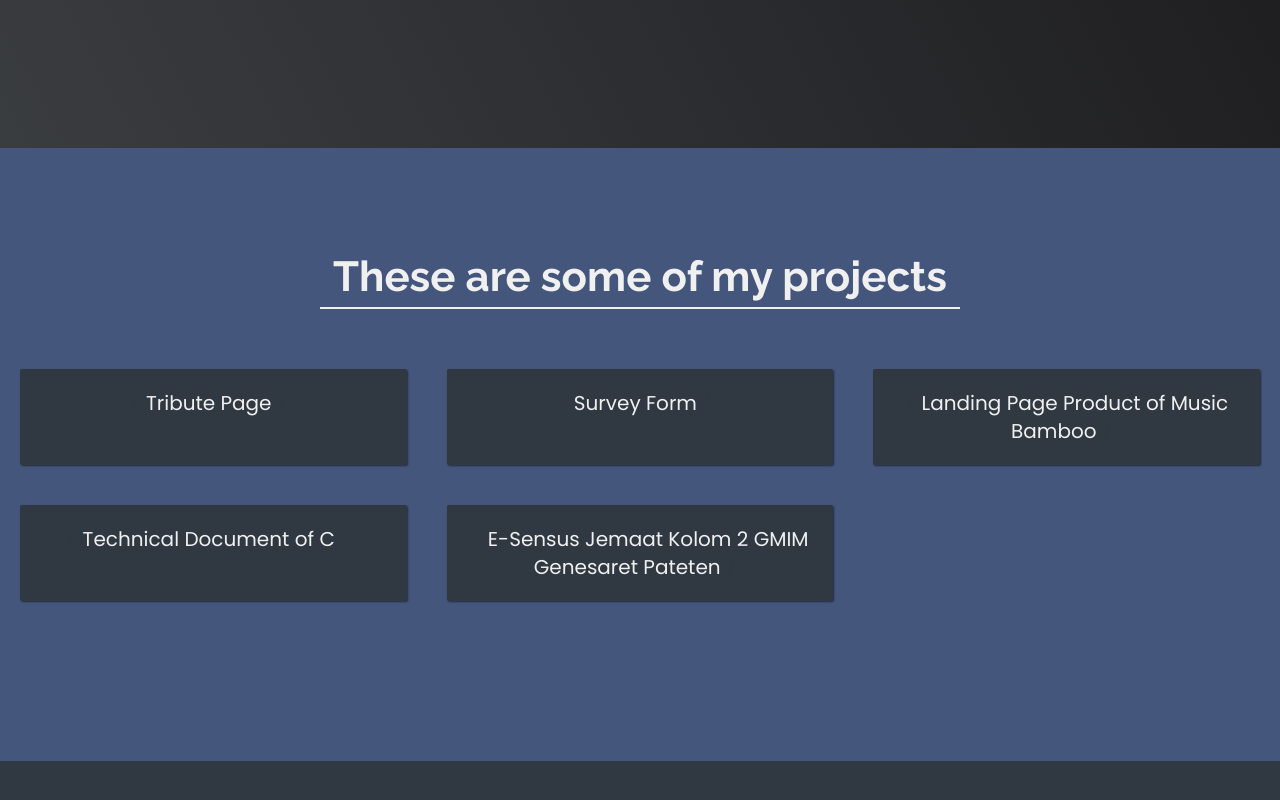
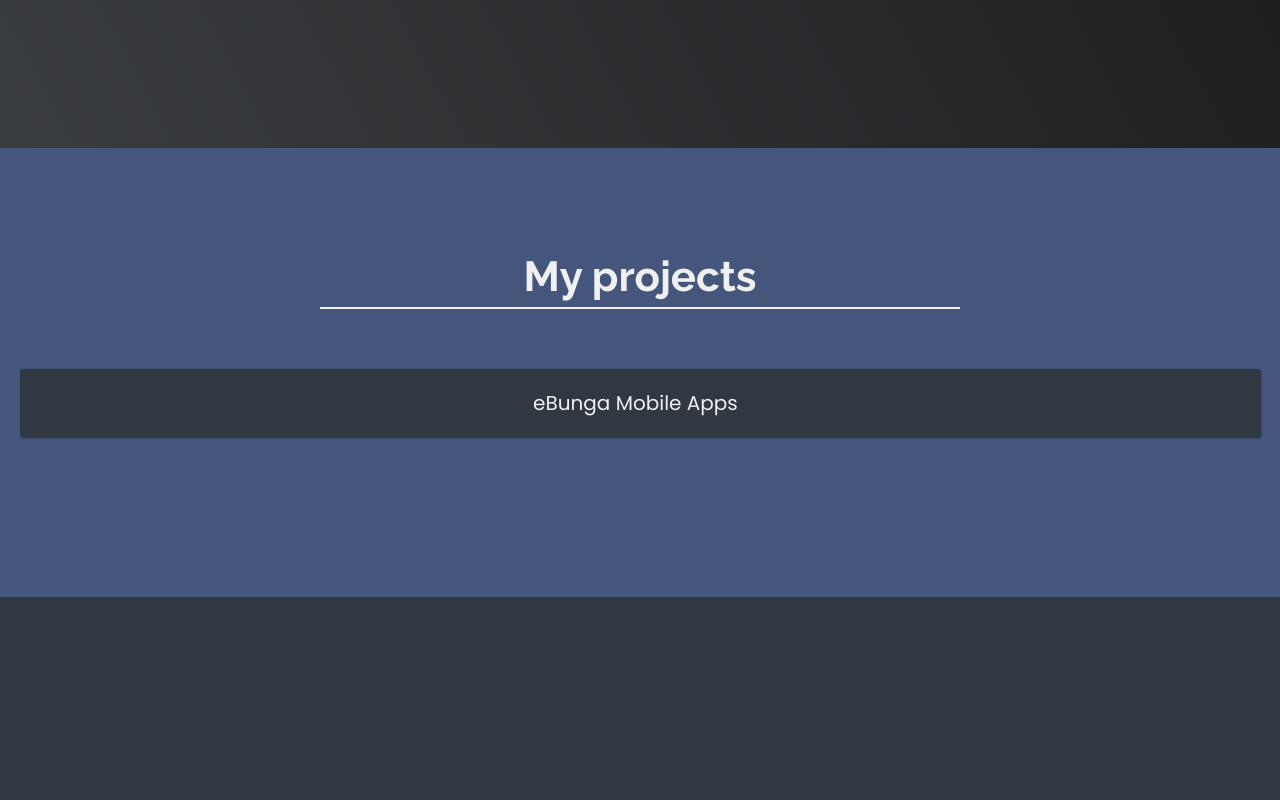
Before and after one commit to aldiock/dio-personal-web, a plain HTML site: page index.html in a window 1280 px wide. Shown: the part 652-1452 px from the top of the page. Drawn offline with Linux system fonts and the light colour scheme.

Commit message:
updatess

```diff
--- a/index.html
+++ b/index.html
@@ -40,61 +40,17 @@
       <!-- START PROJECTS SECTION -->
 
       <section id="projects" class="projects-section">
-        <h2 class="projects-section-header">These are some of my projects</h2>
+        <h2 class="projects-section-header">My projects</h2>
 
         <div class="projects-grid">
           <a
-            href="https://aldiock.github.io/freecode-first-project/"
-            target="_blank"
-            class="project project-tile"
-          >
-            <p class="project-title">
-              <span class="code">&lt;</span>
-              Tribute Page
-              <span class="code">&#47;&gt;</span>
-            </p>
-          </a>
-          <a
-            href="https://aldiock.github.io/freecode-second-project/"
-            target="_blank"
-            class="project project-tile"
-          >
-            <p class="project-title">
-              <span class="code">&lt;</span>
-              Survey Form
-              <span class="code">&#47;&gt;</span>
-            </p>
-          </a>
-          <a
-            href="https://aldiock.github.io/freecode-third-project/"
-            target="_blank"
-            class="project project-tile"
-          >
-            <p class="project-title">
-              <span class="code">&lt;</span>
-              Landing Page Product of Music Bamboo
-              <span class="code">&#47;&gt;</span>
-            </p>
-          </a>
-           <a
-            href="https://aldiock.github.io/freecode-fourth-project/"
-            target="_blank"
-            class="project project-tile"
-          >
-            <p class="project-title">
-              <span class="code">&lt;</span>
-              Technical Document of C
-              <span class="code">&#47;&gt;</span>
-            </p>
-          </a>
-          <a
-          href="http://e-sensus-kolom2.unaux.com/pages/login/"
+          href="https://drive.google.com/drive/folders/1qpkW7MwqYuRTa6dXVBfz99uodgyz373J?usp=sharing"
           target="_blank"
           class="project project-tile"
         >
           <p class="project-title">
             <span class="code">&lt;</span>
-            E-Sensus Jemaat Kolom 2 GMIM Genesaret Pateten
+            eBunga Mobile Apps
             <span class="code">&#47;&gt;</span>
           </p>
         </a>
```
